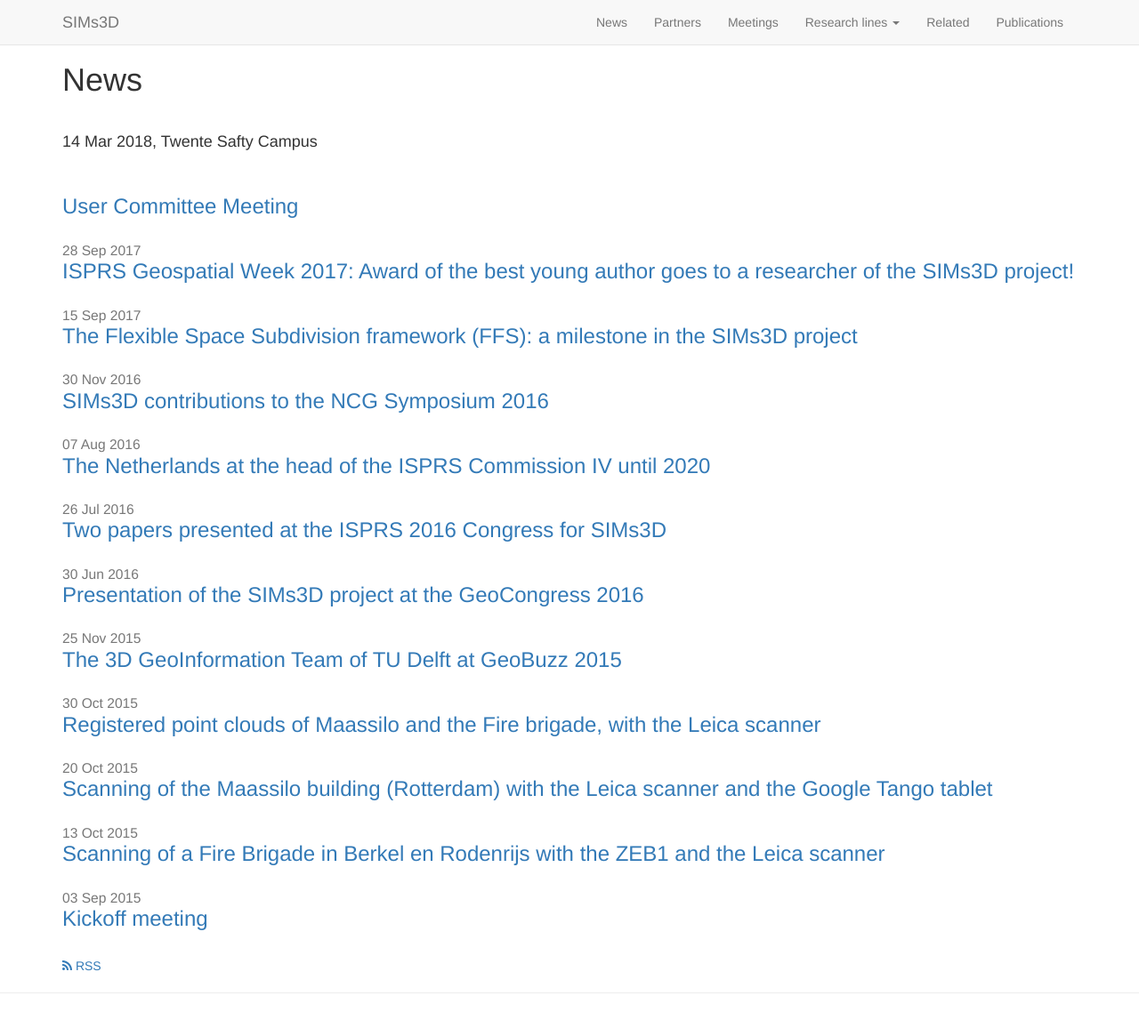
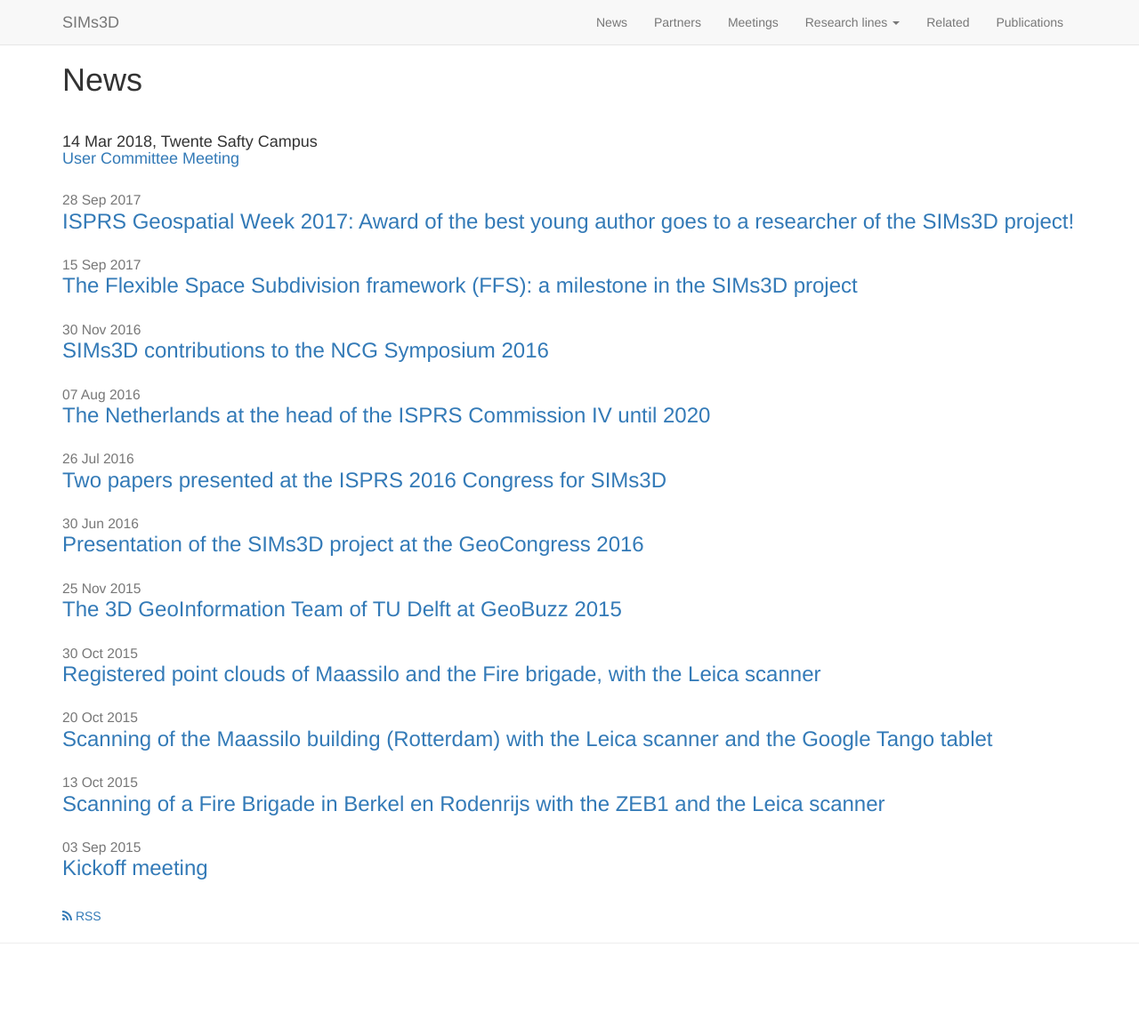
Before and after one commit to SIMs3D/sims3d.github.io, a Jekyll site: the page built from news/index.html, in a window 1280 px wide and 1157 px high. Shown: the whole window at 89% size. Built offline with Jekyll 4.4.1, drawn with Linux system fonts in a browser that asks for light colours; nearby versions of some CDN libraries.

Commit message:
Revert "Update index.html"
This reverts commit 994cdbfa54636cf4eff4f5f667eef2021b72130e.

```diff
--- a/news/index.html
+++ b/news/index.html
@@ -8,16 +8,16 @@ permalink: /news/
 
 
 </p>
-<h4> 14 Mar 2018, Twente Safty Campus </h4><br />
-<h3> <a href="../meetings/files/meeting20180314/Minutes_13742_SIMs3D_14032018.docx">User Committee Meeting</a></h3>
+<h4> 14 Mar 2018, Twente Safty Campus<br />
+<a href="../meetings/files/meeting20180314/Minutes_13742_SIMs3D_14032018.docx">User Committee Meeting</a></h4>
+<p>
 
 
 
 
 
-
-{% for post in site.posts %}
-  <h3><small><span class="post-date">{{ post.date | date_to_string }}</span></small><br><a href="{{ site.baseurl }}{{ post.url }}">{{ post.title }}</a></h3>
+ {% for post in site.posts %}</p>
+<h3><small><span class="post-date">{{ post.date | date_to_string }}</span></small><br><a href="{{ site.baseurl }}{{ post.url }}">{{ post.title }}</a></h3>
 {% endfor %}
 
 <br>
```
